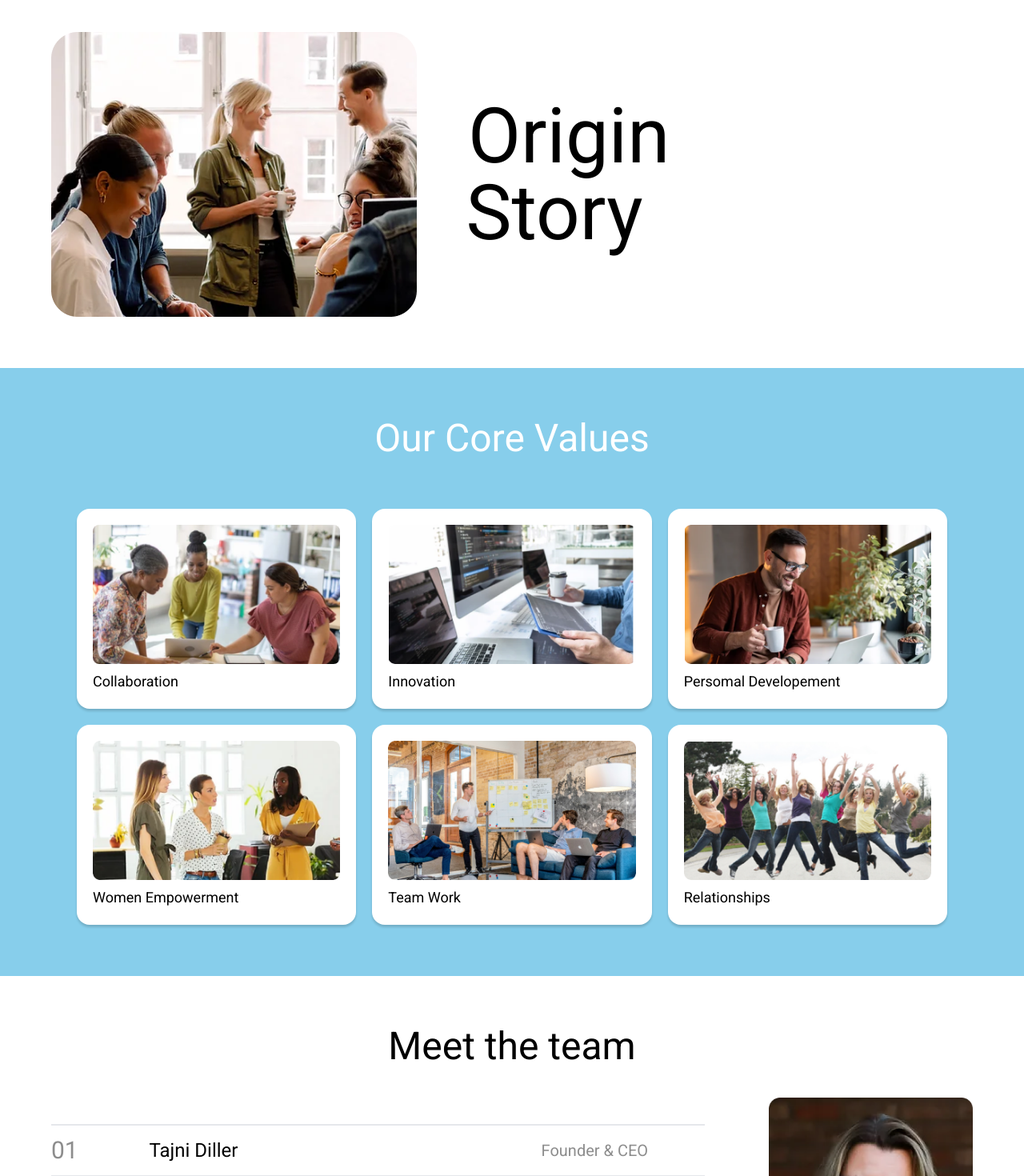
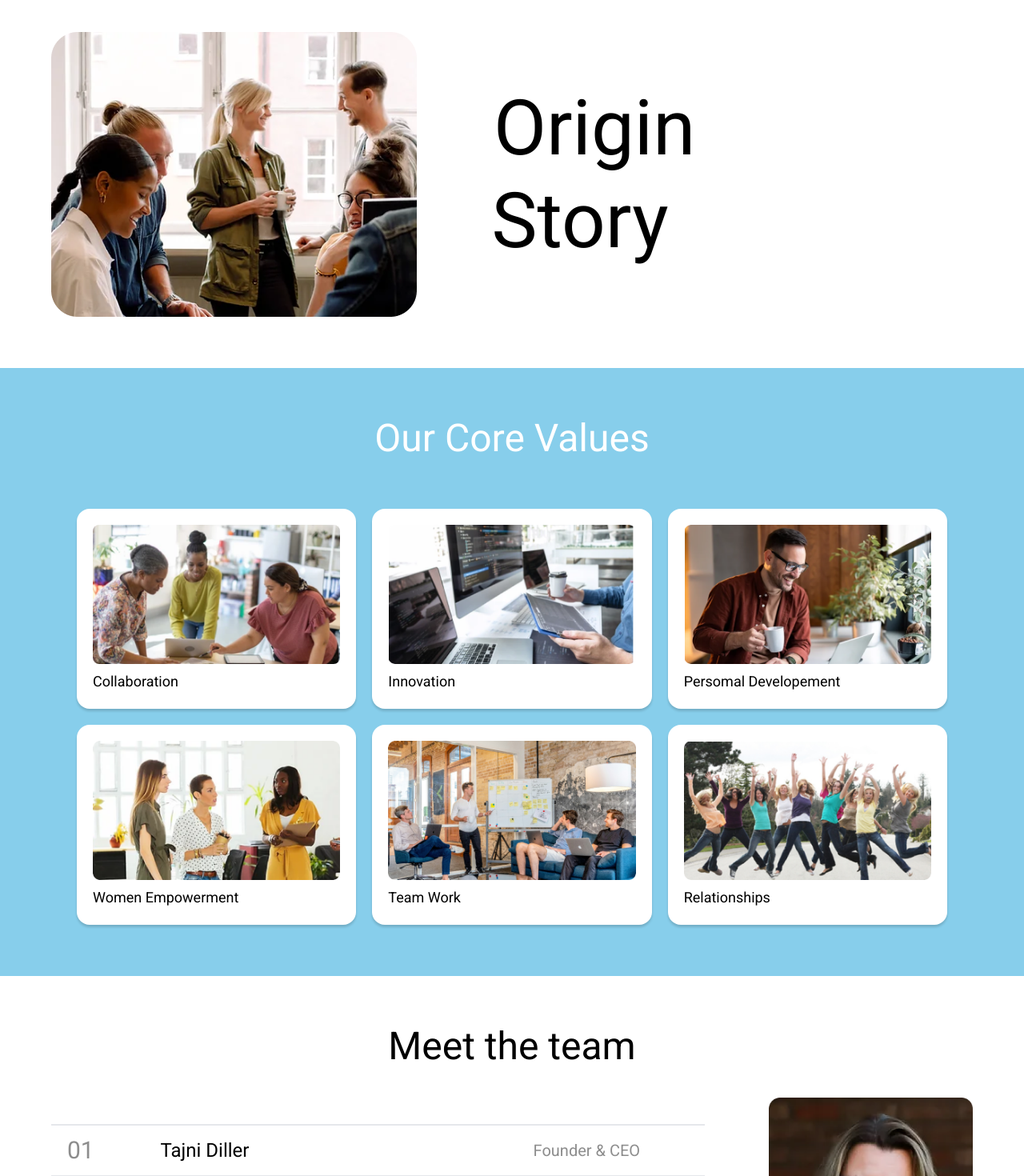
Before and after one commit to NikhilMourya/Boutique-Books, a React (Vite) app: page /about-us in a window 1280 px wide. Shown: the part 120-1590 px from the top of the page at 80% size. Built offline with nearby package versions, Linux system fonts and the light colour scheme.

Commit message:
pricing page team section working✅

```diff
--- a/src/page/AboutPage.jsx
+++ b/src/page/AboutPage.jsx
@@ -5,9 +5,13 @@ import InnovationImg from '../assets/images/about/Innovation.png';
 import PersomalDevelopementImg from '../assets/images/about/Persomal-Developement.png';
 import RelationshipsImg from '../assets/images/about/Relationships.png';
 import Team1 from '../assets/images/about/team-1.png';
+import Team2 from '../assets/images/about/team-2.png';
+import Team3 from '../assets/images/about/team-3.png';
+import Team4 from '../assets/images/about/team-4.png';
 import TeamWorkImg from '../assets/images/about/Team-Work.png';
 import WomenEmpowermentImg from '../assets/images/about/Women-Empowerment.png';
 import H1 from '../components/H1';
+
 const paragraphs = [
   'Boutique Books was born from a passion for delivering unparalleled service and a deep-seated desire to revolutionize the bookkeeping industry.  With over 25 years of experience serving customers in the bookkeeping realm, I found myself at a crossroads.  The traditional hourly billing model was not only cumbersome and time-consuming but also counterproductive for both myself and my customers.',
   'The incessant tracking of hours and tedious billing processes detracted from the quality of service I aimed to provide. It hindered my ability to fully engage with customers and offer the comprehensive support they truly needed.  It became abundantly clear that a paradigm shift was necessary—a shift towards a model that prioritized efficiency, value, and client satisfaction above all else.',
@@ -31,35 +35,35 @@ const team = [
     id: 1,
     name: 'Tajni Diller',
     role: 'Founder & CEO',
-    imgURL: '',
+    imgURL: Team1,
   },
   {
     id: 2,
     name: 'Raquel Pryor',
     role: 'Team Lead',
-    imgURL: '',
+    imgURL: Team2,
   },
   {
     id: 3,
     name: 'Savannah Clarke',
     role: 'Staff Bookkeeper',
-    imgURL: '',
+    imgURL: Team3,
   },
   {
     id: 4,
     name: 'Sharon Teraji-Cole',
     role: 'Staff Bookkeeper',
-    imgURL: '',
+    imgURL: Team4,
   },
 ];
 export default function AboutPage() {
   const [paras, setParas] = useState(paragraphs);
-  const [teams, setTeams] = useState(team);
+  const [teamImg, setTeamImg] = useState(team[0].imgURL);
   return (
     <main className="flex flex-col gap-y-16 py-16">
-      <section className="container mx-auto flex gap-x-16 px-16 items-center">
+      <section className="container mx-auto flex gap-x-24 px-16 items-center">
         <img src={AboutImg} alt="" />
-        <H1 className="text-8xl flex flex-col">
+        <H1 className="text-8xl flex flex-col gap-y-5">
           <span>Origin</span> <span className="-ml-9">Story</span>
         </H1>
       </section>
@@ -93,21 +97,24 @@ export default function AboutPage() {
 
         <div className="flex gap-x-20 gap-y-10 items-center justify-between pt-10">
           <div className="w-full flex flex-col border-t border-b">
-            {teams.map(({ id, name, role, imgURL }) => (
+            {team.map(({ id, name, role, imgURL }) => (
               <div
-                className="grid min-h-16 grid-cols-[15%,60%,25%] text-left items-center justify-between border-t border-b"
+                className="cursor-pointer group hover:bg-primary px-5 transition-all ease-linear duration-300 grid min-h-16 grid-cols-[15%,60%,25%] text-left items-center justify-between border-t border-b"
                 key={id}
+                onClick={() => setTeamImg(imgURL)}
               >
-                <h4 className="text-3xl text-[#8D8D8D]">
+                <h4 className="text-3xl group-hover:text-white text-[#8D8D8D]">
                   {id.toString().padStart(2, '0')}
                 </h4>
-                <h4 className="text-2xl">{name}</h4>
-                <h5 className="text-xl text-[#8D8D8D]">{role}</h5>
+                <h4 className="text-2xl group-hover:text-white">{name}</h4>
+                <h5 className="text-xl group-hover:text-white text-[#8D8D8D]">
+                  {role}
+                </h5>
               </div>
             ))}
           </div>
           <div className="flex place-items-center">
-            <img src={Team1} className="w-[360px]" />
+            <img src={teamImg} />
           </div>
         </div>
       </section>
```
